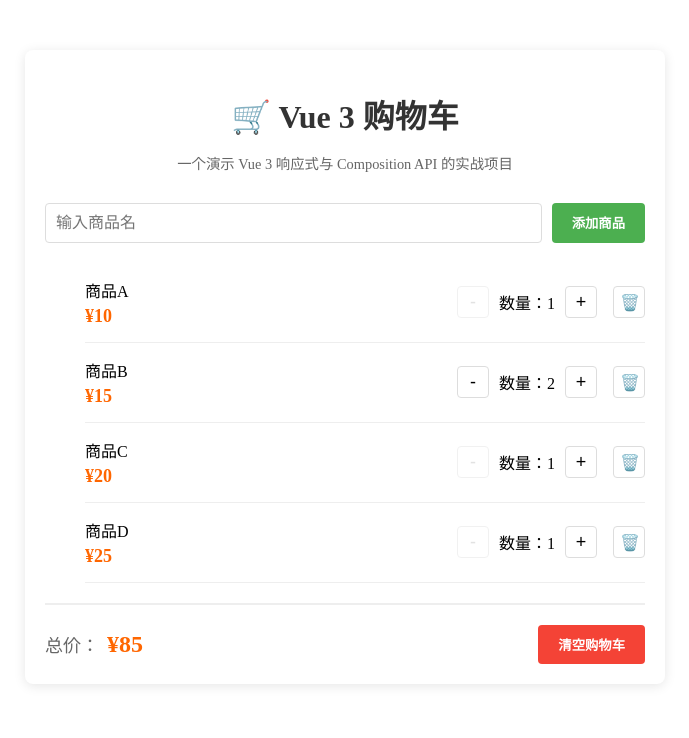
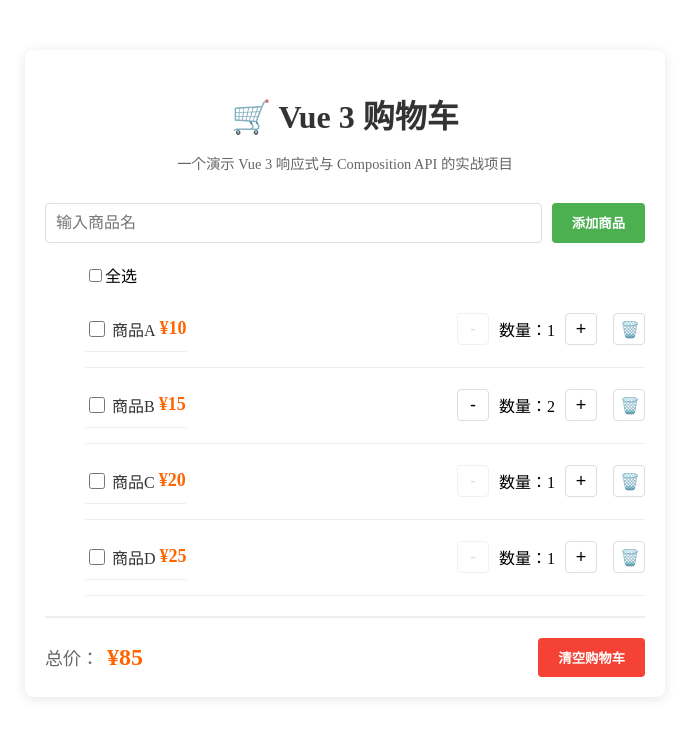
Before and after one commit to Night-1s/vue3-cart-resume, a Vue app: page / in a window 1280 px wide. Shown: the top 738 px of the page, without its empty margins (295-984 px from the left). Built offline with nearby package versions, Linux system fonts and the light colour scheme; the HTML template or start-up script is replaced by a standard one.

Commit message:
增加全选反选

```diff
--- a/src/App.vue
+++ b/src/App.vue
@@ -13,10 +13,10 @@ onMounted(() => {
     products.value = JSON.parse(saved)
   } else {
     products.value = [
-      { id: 1, name: '商品A', price: 10, count: 1 },
-      { id: 2, name: '商品B', price: 15, count: 2 },
-      { id: 3, name: '商品C', price: 20, count: 1 },
-      { id: 4, name: '商品D', price: 25, count: 1 }
+      { id: 1, name: '商品A', price: 10, count: 1, selected: false },
+      { id: 2, name: '商品B', price: 15, count: 2, selected: false },
+      { id: 3, name: '商品C', price: 20, count: 1, selected: false },
+      { id: 4, name: '商品D', price: 25, count: 1, selected: false }
 
     ]
   }
@@ -78,6 +78,16 @@ const removeProduct = (id) => {
   console.log('删除后剩余商品：', products.value) // 调试用
 }
 
+//全选
+const isAllSelected = computed({
+  get() {
+    return products.value.length > 0 && products.value.every(p => p.selected)
+  },
+  set(value) {
+    products.value.forEach(p => p.selected = value)
+  }
+})
+
 // 清空购物车
 const clearCart = () => {
   if (confirm('确定清空购物车吗？')) {
@@ -131,16 +141,22 @@ const storage = {
 
     <!-- 商品列表 -->
     <ul v-else>
+      <div class="select-all">
+        <input type="checkbox" id="selectAll" v-model="isAllSelected" />
+        <label for="selectAll">全选</label>
+      </div>
       <li v-for="product in products" :key="product.id" class="cart-item">
         <div class="product-info">
-          <span v-if="editIndex === product.id" class="edit-section">
-            <input v-model="editName" @keyup.enter="saveEdit(product.id)" @blur="saveEdit(product.id)"
-              class="edit-input" />
-            <button @click="saveEdit(product.id)">保存</button>
-          </span>
-          <span v-else @click="editItem(product.id, product.name)" class="product-name">
-            {{ product.name }}
-          </span>
+          <input type="checkbox" v-model="product.selected" v-if="editIndex !== product.id" />
+          <div class="product-name">
+            <span v-if="editIndex === product.id">
+              <input v-model="editName" @keyup.enter="saveEdit(product.id)" @blur="saveEdit(product.id)" />
+              <button @click="saveEdit(product.id)">保存</button>
+            </span>
+            <span class="edit-section" v-else @click="editItem(product.id, product.name)">
+              {{ product.name }}
+            </span>
+          </div>
           <span class="product-price">¥{{ product.price }}</span>
         </div>
 
@@ -238,10 +254,10 @@ header h1 {
 .product-name {
   display: flex;
   gap: 8px;
-  cursor: pointer;
-}
-
-.edit-section input:hover {
+  font-weight: 500;
+  font-size: 16px;
+  color: #333;
+  flex: 1;
   cursor: pointer;
 }
 
@@ -253,15 +269,24 @@ header h1 {
   border-bottom: 1px solid #eee;
 }
 
+.select-all input[type="checkbox"] {
+  margin-bottom: 10px;
+  cursor: pointer;
+}
+
 .product-info {
   display: flex;
-  flex-direction: column;
+  align-items: center;
+  gap: 10px;
+  padding: 10px 0;
+  border-bottom: 1px solid #eee;
   gap: 4px;
 }
 
-.product-name {
-  font-weight: 500;
-  font-size: 16px;
+.product-info input[type="checkbox"] {
+  width: 16px;
+  height: 16px;
+  cursor: pointer;
 }
 
 .product-price {
```
